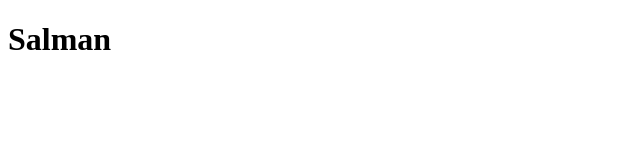
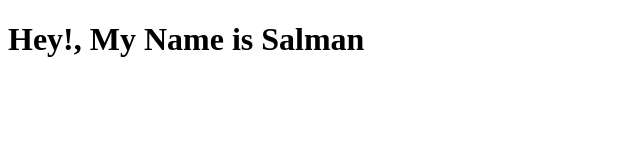
Before and after one commit to salman-khan-xelp/salman-khan-xelp.github.io, a plain HTML site: page index.html in a window 1280 px wide. Shown: the whole page, without its empty margins (0-640 px from the left). Drawn offline with Linux system fonts and the light colour scheme.

Commit message:
updated h1

```diff
--- a/index.html
+++ b/index.html
@@ -1,12 +1,15 @@
 <!DOCTYPE html>
 <html lang="en">
+
 <head>
     <meta charset="UTF-8">
     <meta name="viewport" content="width=device-width, initial-scale=1.0">
     <meta http-equiv="X-UA-Compatible" content="ie=edge">
     <title>Document</title>
 </head>
-<body>
-    <h1>Salman</h1>
+
+<body></body>
+<h1>Hey!, My Name is Salman</h1>
 </body>
+
 </html>
```
